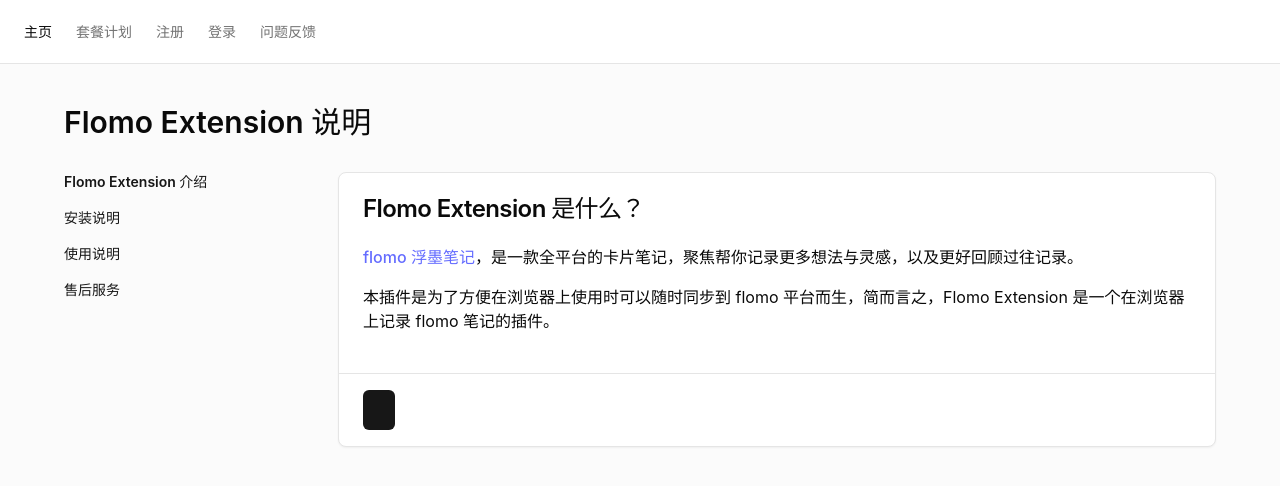
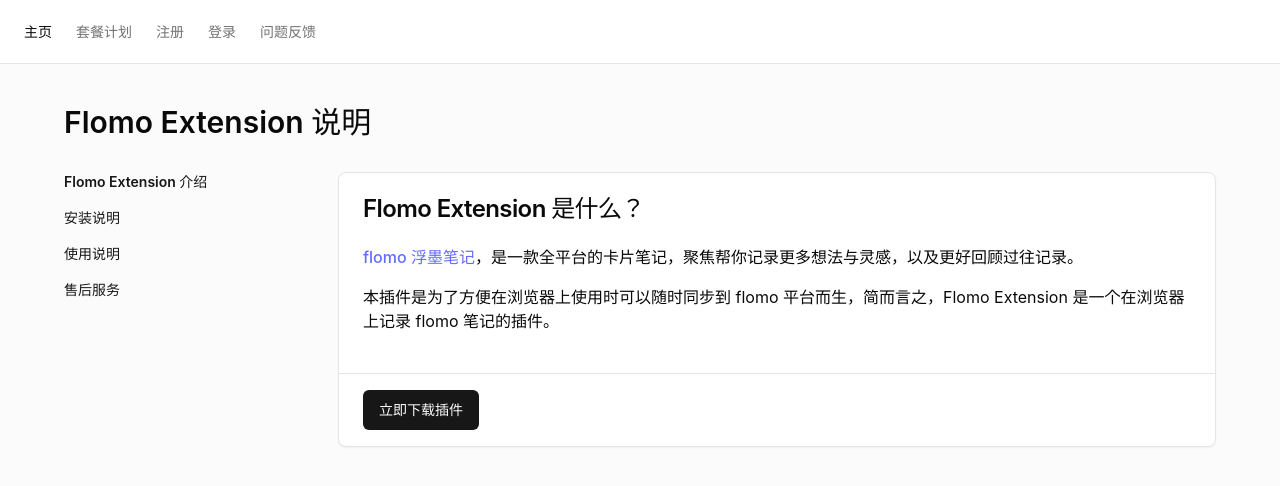
Before and after one commit to Idiot-Alex/flomo-extension-pages, a React (Vite) app: page / in a window 1280 px wide. Shown: the top 486 px of the page. Built offline with nearby package versions, Linux system fonts and the light colour scheme.

Commit message:
fix: file download

```diff
--- a/src/components/Home.tsx
+++ b/src/components/Home.tsx
@@ -1,6 +1,7 @@
 import { Button } from '@/components/ui/button'
 import { Card, CardHeader, CardTitle, CardContent, CardFooter } from '@/components/ui/card'
 import { useNavigate, useLocation } from 'react-router-dom'
+import { FLOMO_EXTENSION_FILE_URL } from '@/lib/type'
 
 export function Home() {
   const location = useLocation()
@@ -9,6 +10,10 @@
   const onAction = (action: string) => {
     const path = `/?action=${action}`
     navigate(path)
+  }
+
+  const onDownload = () => {
+    window.open(FLOMO_EXTENSION_FILE_URL)
   }
 
   return (
@@ -42,7 +47,7 @@
                 </div>
               </CardContent>
               <CardFooter className="border-t px-6 py-4">
-                <Button></Button>
+                <Button onClick={onDownload}>立即下载插件</Button>
               </CardFooter>
             </Card> : ''
           }
--- a/src/components/Plans.tsx
+++ b/src/components/Plans.tsx
@@ -5,13 +5,17 @@
 import { useSelector } from 'react-redux'
 import { useToast } from '@/components/ui/use-toast'
 import { createOrder } from '@/lib/api'
-import { ApiRes } from '@/lib/type'
+import { ApiRes, FLOMO_EXTENSION_FILE_URL } from '@/lib/type'
 
 export function Plans() {
   const user = useSelector((state: any) => {
     return state.user
   })
   const { toast } = useToast()
+
+  const onDownload = () => {
+    window.open(FLOMO_EXTENSION_FILE_URL)
+  }
 
   const freePlans = [
     {
@@ -182,7 +186,7 @@
           </CardHeader>
           <CardContent>
             { renderPlan(freePlans) }
-            <Button className="w-full">立即使用</Button>
+            <Button onClick={onDownload} className="w-full">立即下载使用</Button>
           </CardContent>
         </Card>
         <Card className="mx-auto max-w-sm">
--- a/src/lib/type.ts
+++ b/src/lib/type.ts
@@ -3,3 +3,5 @@
   msg: string,
   data?: any,
 }
+
+export const FLOMO_EXTENSION_FILE_URL = 'https://flomo-extension-r2.idiotalex.com/flomo-extension-1.0.0-chrome.zip'
```
